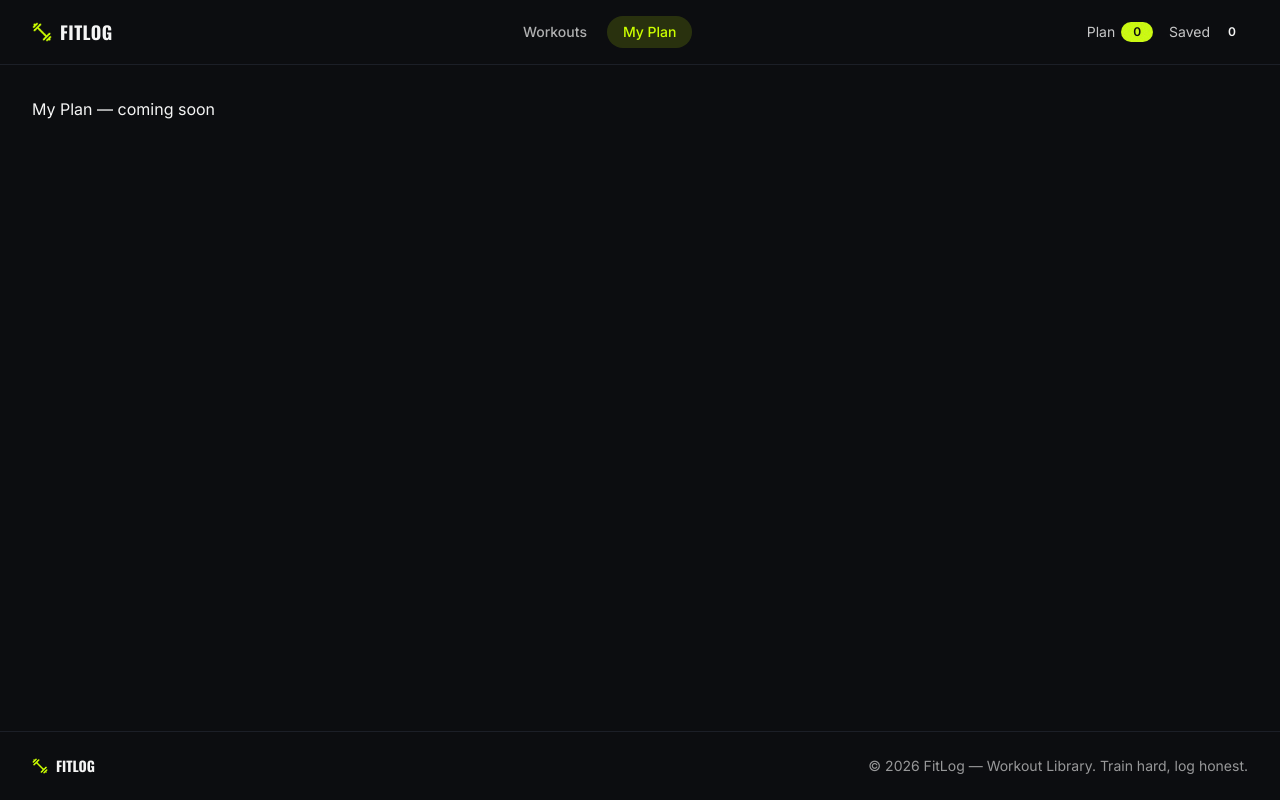
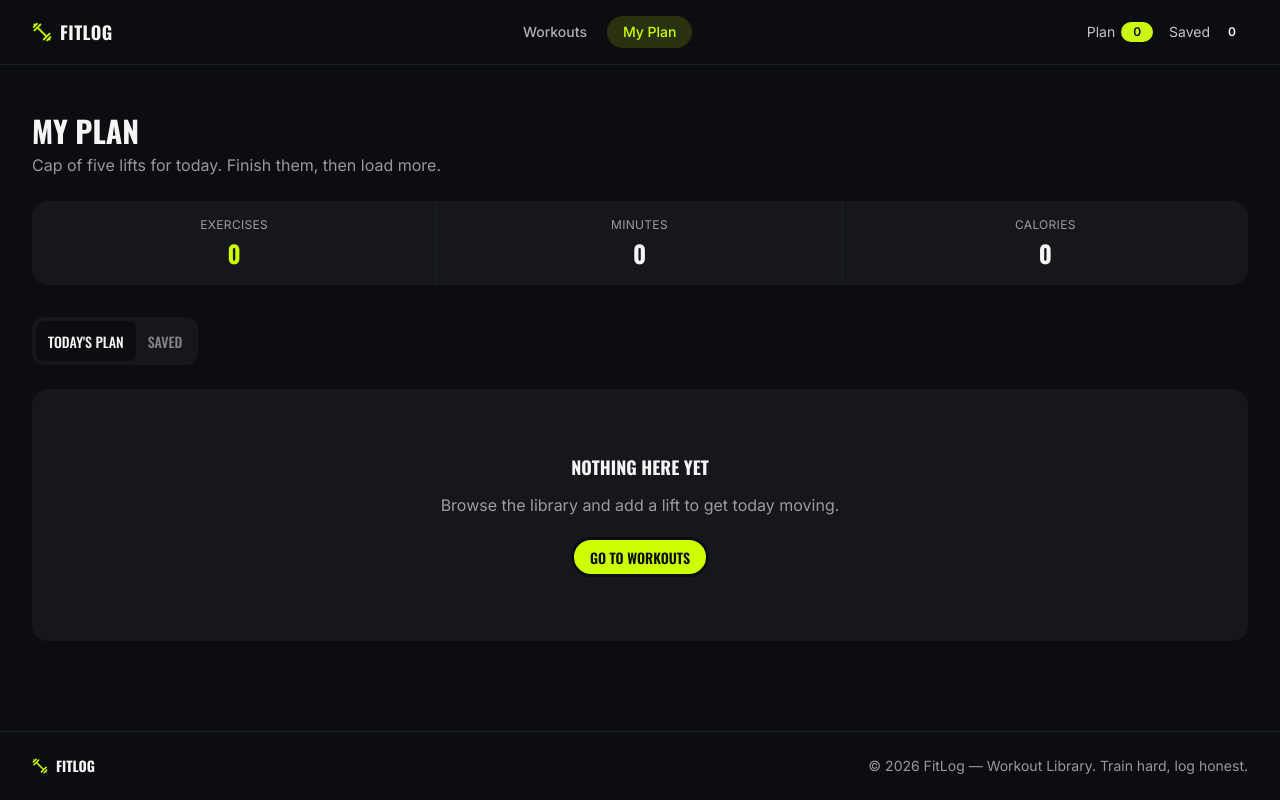
Before and after one commit to tasdid-ahmed/fitlog-workout-tracker, a Next.js app: page /my-plan in a window 1280 px wide. Built offline with nearby package versions, Linux system fonts and the light colour scheme.

Commit message:
Added  My Plan page with tabs, metrics, and workout cards

```diff
--- a/src/app/my-plan/page.tsx
+++ b/src/app/my-plan/page.tsx
@@ -1,3 +1,52 @@
+"use client";
+
+import { useState } from "react";
+import { usePlan } from "@/context/PlanContext";
+import MetricsSummary from "@/components/my-plan/MetricsSummary";
+import PlanTabs from "@/components/my-plan/PlanTabs";
+import PlanWorkoutCard from "@/components/my-plan/PlanWorkoutCard";
+import EmptyState from "@/components/my-plan/EmptyState";
+
 export default function MyPlanPage() {
-  return <main className="p-8">My Plan — coming soon</main>;
+  const { todaysPlan, saved, isHydrated } = usePlan();
+  const [activeTab, setActiveTab] = useState<"today" | "saved">("today");
+
+  const list = activeTab === "today" ? todaysPlan : saved;
+
+  return (
+    <main className="mx-auto max-w-7xl px-4 py-12 sm:px-6 lg:px-8">
+      <h1 className="font-display text-3xl font-bold uppercase">My Plan</h1>
+      <p className="mt-1 text-base-content/60">
+        Cap of five lifts for today. Finish them, then load more.
+      </p>
+
+      <div className="mt-6">
+        <MetricsSummary />
+      </div>
+
+      <div className="mt-8 flex items-center justify-between">
+        <PlanTabs activeTab={activeTab} onChange={setActiveTab} />
+        {/* Sort By dropdown lands here in Phase 8 */}
+      </div>
+
+      <div className="mt-6 flex flex-col gap-4">
+        {!isHydrated && (
+          <p className="py-16 text-center text-base-content/60">
+            Loading workouts…
+          </p>
+        )}
+
+        {isHydrated && list.length === 0 && <EmptyState />}
+
+        {isHydrated &&
+          list.map((workout) => (
+            <PlanWorkoutCard
+              key={workout.id}
+              workout={workout}
+              variant={activeTab === "today" ? "plan" : "saved"}
+            />
+          ))}
+      </div>
+    </main>
+  );
 }
--- /dev/null
+++ b/src/components/my-plan/EmptyState.tsx
@@ -0,0 +1,20 @@
+import Link from "next/link";
+
+export default function EmptyState() {
+  return (
+    <div className="flex flex-col items-center gap-3 rounded-2xl bg-base-200 py-16 text-center">
+      <h3 className="font-display text-lg font-bold uppercase">
+        Nothing Here Yet
+      </h3>
+      <p className="text-base-content/60">
+        Browse the library and add a lift to get today moving.
+      </p>
+      <Link
+        href="/"
+        className="btn btn-primary font-display mt-2 rounded-full uppercase"
+      >
+        Go to workouts
+      </Link>
+    </div>
+  );
+}
--- /dev/null
+++ b/src/components/my-plan/MetricsSummary.tsx
@@ -0,0 +1,36 @@
+"use client";
+
+import { usePlan } from "@/context/PlanContext";
+
+export default function MetricsSummary() {
+  const { todaysPlan } = usePlan();
+
+  const exercises = todaysPlan.length;
+  const minutes = todaysPlan.reduce((sum, w) => sum + w.duration, 0);
+  const calories = todaysPlan.reduce((sum, w) => sum + w.caloriesBurned, 0);
+
+  return (
+    <div className="grid grid-cols-3 divide-x divide-base-300 rounded-2xl bg-base-200">
+      <div className="flex flex-col items-center gap-1 py-4">
+        <span className="text-xs uppercase tracking-wide text-base-content/60">
+          Exercises
+        </span>
+        <span className="font-display text-2xl font-bold text-primary">
+          {exercises}
+        </span>
+      </div>
+      <div className="flex flex-col items-center gap-1 py-4">
+        <span className="text-xs uppercase tracking-wide text-base-content/60">
+          Minutes
+        </span>
+        <span className="font-display text-2xl font-bold">{minutes}</span>
+      </div>
+      <div className="flex flex-col items-center gap-1 py-4">
+        <span className="text-xs uppercase tracking-wide text-base-content/60">
+          Calories
+        </span>
+        <span className="font-display text-2xl font-bold">{calories}</span>
+      </div>
+    </div>
+  );
+}
--- /dev/null
+++ b/src/components/my-plan/PlanTabs.tsx
@@ -0,0 +1,29 @@
+"use client";
+
+interface PlanTabsProps {
+  activeTab: "today" | "saved";
+  onChange: (tab: "today" | "saved") => void;
+}
+
+export default function PlanTabs({ activeTab, onChange }: PlanTabsProps) {
+  return (
+    <div role="tablist" className="tabs tabs-box inline-flex w-fit bg-base-200">
+      <button
+        type="button"
+        role="tab"
+        onClick={() => onChange("today")}
+        className={`tab font-display uppercase ${activeTab === "today" ? "tab-active" : ""}`}
+      >
+        Today&apos;s Plan
+      </button>
+      <button
+        type="button"
+        role="tab"
+        onClick={() => onChange("saved")}
+        className={`tab font-display uppercase ${activeTab === "saved" ? "tab-active" : ""}`}
+      >
+        Saved
+      </button>
+    </div>
+  );
+}
--- /dev/null
+++ b/src/components/my-plan/PlanWorkoutCard.tsx
@@ -0,0 +1,86 @@
+"use client";
+
+import Link from "next/link";
+import Image from "next/image";
+import { Eye, Check, X } from "lucide-react";
+import { toast } from "sonner";
+import { usePlan } from "@/context/PlanContext";
+import { Workout } from "@/lib/types";
+import StatsRow from "@/components/ui/StatsRow";
+
+interface PlanWorkoutCardProps {
+  workout: Workout;
+  variant: "plan" | "saved";
+}
+
+export default function PlanWorkoutCard({ workout, variant }: PlanWorkoutCardProps) {
+  const { markAsDone, removeFromPlan, removeFromSaved } = usePlan();
+
+  const handleMarkDone = () => {
+    markAsDone(workout.id);
+    toast.success(`Marked "${workout.name}" as done`);
+  };
+
+  const handleRemove = () => {
+    if (variant === "plan") {
+      removeFromPlan(workout.id);
+    } else {
+      removeFromSaved(workout.id);
+    }
+    toast(`Removed "${workout.name}"`);
+  };
+
+  return (
+    <div className="flex flex-wrap items-center gap-4 rounded-2xl bg-base-200 p-3">
+      <div className="relative h-16 w-16 flex-shrink-0 overflow-hidden rounded-xl sm:h-20 sm:w-20">
+        <Image
+          src={workout.image}
+          alt={workout.name}
+          fill
+          className="object-cover"
+          sizes="80px"
+        />
+      </div>
+
+      <div className="flex min-w-[10rem] flex-1 flex-col gap-1">
+        <h3 className="font-display truncate text-base font-bold uppercase">
+          {workout.name}
+        </h3>
+        <p className="truncate text-sm text-base-content/60">{workout.equipment}</p>
+        <StatsRow
+          duration={workout.duration}
+          caloriesBurned={workout.caloriesBurned}
+          rating={workout.rating}
+        />
+      </div>
+
+      <div className="flex flex-shrink-0 flex-wrap items-center gap-2">
+        <Link
+          href={`/workout/${workout.id}`}
+          className="btn btn-outline btn-sm font-display gap-1 rounded-full uppercase"
+        >
+          <Eye className="h-4 w-4" />
+          <span className="hidden sm:inline">View Details</span>
+        </Link>
+        {variant === "plan" && (
+          <button
+            type="button"
+            onClick={handleMarkDone}
+            className="btn btn-primary btn-sm font-display gap-1 rounded-full uppercase"
+          >
+            <Check className="h-4 w-4" />
+            <span className="hidden sm:inline">Mark as Done</span>
+          </button>
+        )}
+        <button
+          type="button"
+          onClick={handleRemove}
+          aria-label="Remove"
+          className="btn btn-ghost btn-sm btn-circle"
+        >
+          <X className="h-4 w-4" />
+        </button>
+      </div>
+    </div>
+  );
+}
```
